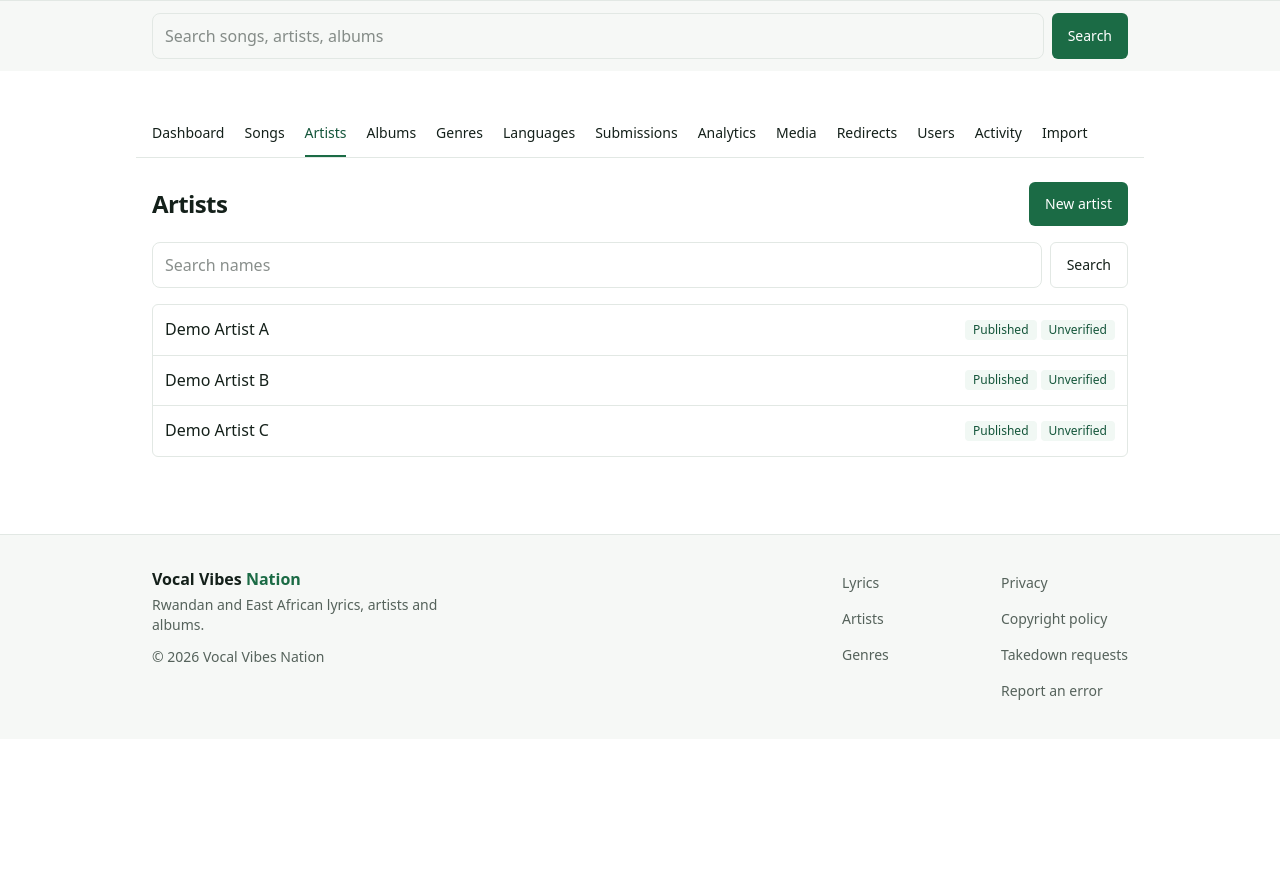
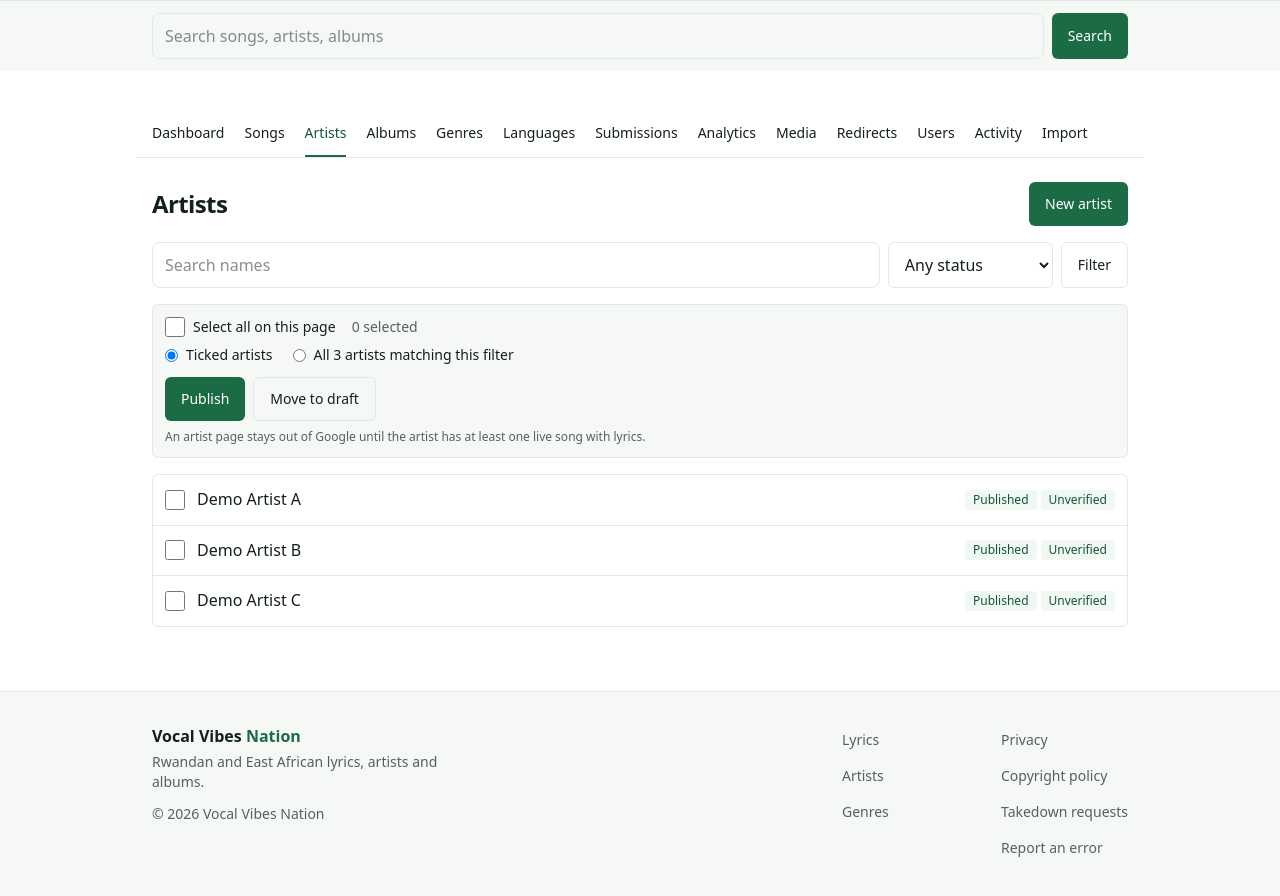
Before and after one commit to nassaone/rwandanlyrics, a Laravel app: page /admin/artists in a window 1280 px wide. Shown: the part 61-957 px from the top of the page. Before the commit the page ends 761 px from the top, so only its background shows below. Run offline with Laravel 12, Linux system fonts and the light colour scheme; a user stored in the database is signed in; data comes from the database, SQL or seed files in the repository; tables that the repository leaves empty hold one stand-in row (values such as "Sample post"); style sheets or scripts are compiled from the project's sources.

Commit message:
Bulk publish and move to draft from the admin artist list
Co-Authored-By: Claude Sonnet 5.5 <noreply@anthropic.com>
Claude-Session: https://claude.ai/code/session_014qncybxtmmQirrsHWSVT9L

```diff
--- a/app/Http/Controllers/Admin/ArtistController.php
+++ b/app/Http/Controllers/Admin/ArtistController.php
@@ -15,6 +15,7 @@ use App\Support\AdminDate;
 use App\Support\AuditLogger;
 use App\Support\Redirects;
 use Illuminate\Contracts\View\View;
+use Illuminate\Database\Eloquent\Builder;
 use Illuminate\Http\RedirectResponse;
 use Illuminate\Http\Request;
 use Illuminate\Support\Arr;
@@ -29,12 +30,7 @@ class ArtistController extends Controller
     {
         Gate::authorize('viewAny', Artist::class);
 
-        $q = trim((string) $request->query('q'));
-
-        $artists = Artist::query()
-            ->when($q !== '', fn ($query) => $query->where('name', 'like', '%'.$q.'%'))
-            ->when(PublicationStatus::tryFrom((string) $request->query('status')), fn ($query, $status) => $query->where('status', $status->value))
-            ->orderBy('name')->paginate(25)->withQueryString();
+        $artists = $this->listQuery($request)->orderBy('name')->paginate(25)->withQueryString();
 
         return view('admin.artists.index', compact('artists'));
     }
@@ -85,6 +81,70 @@ class ArtistController extends Controller
         $artist->delete();
 
         return redirect()->route('admin.artists.index')->with('status', 'Artist deleted.');
+    }
+
+    public function bulk(Request $request): RedirectResponse
+    {
+        Gate::authorize('viewAny', Artist::class);
+        abort_unless($request->user()->atLeast(Role::Admin), 403);
+
+        $data = $request->validate([
+            'action' => ['required', 'in:publish,unpublish'],
+            'scope' => ['nullable', 'in:page,all'],
+            'ids' => ['nullable', 'array'],
+            'ids.*' => ['integer'],
+        ]);
+
+        $all = ($data['scope'] ?? 'page') === 'all';
+        if (! $all && empty($data['ids'])) {
+            return back()->with('status', 'Tick at least one artist first.');
+        }
+
+        $query = $all ? $this->listQuery($request) : Artist::query()->whereIn('id', $data['ids']);
+        $artists = $query->orderBy('id')->take(1000)->get();
+
+        $done = 0;
+        $skipped = 0;
+
+        foreach ($artists as $artist) {
+            if (! Gate::allows('update', $artist)) {
+                $skipped++;
+
+                continue;
+            }
+
+            if ($data['action'] === 'publish') {
+                $artist->update([
+                    'status' => 'published',
+                    'published_at' => ($artist->published_at && $artist->published_at->lte(now())) ? $artist->published_at : now(),
+                ]);
+            } else {
+                $artist->update(['status' => 'draft']);
+            }
+
+            AuditLogger::record('artist.bulk_'.$data['action'], $artist, ['bulk' => true]);
+            $done++;
+        }
+
+        $label = $data['action'] === 'publish' ? 'Published' : 'Moved to draft:';
+        $message = "{$label} {$done} artist".($done === 1 ? '' : 's').'.';
+        if ($skipped) {
+            $message .= " Skipped {$skipped} you cannot edit.";
+        }
+        if ($all && $artists->count() === 1000) {
+            $message .= ' Limit of 1000 per run reached, run it again for the rest.';
+        }
+
+        return back()->with('status', $message);
+    }
+
+    private function listQuery(Request $request): Builder
+    {
+        $q = trim((string) $request->input('q'));
+
+        return Artist::query()
+            ->when($q !== '', fn ($query) => $query->where('name', 'like', '%'.$q.'%'))
+            ->when(PublicationStatus::tryFrom((string) $request->input('status')), fn ($query, $status) => $query->where('status', $status->value));
     }
 
     public function merge(MergeArtistRequest $request, Artist $artist): RedirectResponse
--- a/resources/views/admin/artists/index.blade.php
+++ b/resources/views/admin/artists/index.blade.php
@@ -6,12 +6,57 @@
     <form method="GET" class="mt-4 flex flex-wrap gap-2" role="search">
         <label class="sr-only" for="q">Search names</label>
         <input id="q" name="q" value="{{ request('q') }}" placeholder="Search names" class="min-w-0 flex-1 min-h-11 rounded-lg border border-line px-3 py-2.5 text-base">
-        <x-button type="submit" variant="secondary">Search</x-button>
+        <label class="sr-only" for="status">Status</label>
+        <select id="status" name="status" class="rounded-md border border-line bg-page px-3 py-2 text-base">
+            <option value="">Any status</option>
+            @foreach (\App\Support\EnumOptions::for(\App\Enums\PublicationStatus::class) as $value => $label)
+                <option value="{{ $value }}" @selected(request('status') === $value)>{{ $label }}</option>
+            @endforeach
+        </select>
+        <x-button type="submit" variant="secondary">Filter</x-button>
     </form>
+
+    @php($canBulk = auth()->user()->atLeast(\App\Enums\Role::Admin))
+
+    <form method="POST" action="{{ route('admin.artists.bulk') }}" x-data="{ n: 0, scope: 'page' }"
+          @submit="if (scope === 'all' && ! confirm('Apply this to all {{ $artists->total() }} artists matching the current filter?')) $event.preventDefault()">
+        @csrf
+        <input type="hidden" name="q" value="{{ request('q') }}">
+        <input type="hidden" name="status" value="{{ request('status') }}">
+
+        @if ($canBulk && $artists->count())
+            <div class="mt-4 rounded-md border border-line bg-surface p-3">
+                <div class="flex flex-wrap items-center gap-x-4 gap-y-2">
+                    <label class="flex items-center gap-2 text-sm">
+                        <input type="checkbox" class="size-5"
+                               @change="$root.querySelectorAll('input[name=\'ids[]\']').forEach(c => c.checked = $event.target.checked); n = $root.querySelectorAll('input[name=\'ids[]\']:checked').length">
+                        Select all on this page
+                    </label>
+                    <span class="text-sm text-muted" x-text="n + ' selected'"></span>
+                </div>
+                <div class="mt-2 flex flex-wrap gap-x-5 gap-y-1 text-sm">
+                    <label class="flex items-center gap-2"><input type="radio" value="page" x-model="scope"> Ticked artists</label>
+                    <label class="flex items-center gap-2"><input type="radio" value="all" x-model="scope"> All {{ $artists->total() }} artists matching this filter</label>
+                </div>
+                <input type="hidden" name="scope" :value="scope">
+                <div class="mt-3 flex flex-wrap gap-2">
+                    <button type="submit" name="action" value="publish" class="min-h-11 rounded-md bg-accent-600 px-4 py-2 text-sm font-medium text-on-accent">Publish</button>
+                    <button type="submit" name="action" value="unpublish" class="min-h-11 rounded-md border border-line px-4 py-2 text-sm hover:bg-page">Move to draft</button>
+                </div>
+                <p class="mt-2 text-xs text-muted">An artist page stays out of Google until the artist has at least one live song with lyrics.</p>
+            </div>
+        @endif
+
         <ul class="mt-4 divide-y divide-line rounded-md border border-line">
             @forelse ($artists as $artist)
                 <li class="flex flex-wrap items-center justify-between gap-2 p-3">
+                    <div class="flex min-w-0 items-center gap-3">
+                        @if ($canBulk)
+                            <input type="checkbox" name="ids[]" value="{{ $artist->id }}" class="size-5 shrink-0" aria-label="Select {{ $artist->name }}"
+                                   @change="n = $root.querySelectorAll('input[name=\'ids[]\']:checked').length">
+                        @endif
                         <a href="{{ route('admin.artists.edit', $artist) }}" class="font-medium hover:text-accent-600">{{ $artist->name }}</a>
+                    </div>
                     <div class="flex gap-1">
                         <x-badge>{{ \Illuminate\Support\Str::headline($artist->status->value) }}</x-badge>
                         <x-badge>{{ \Illuminate\Support\Str::headline($artist->verification_status->value) }}</x-badge>
@@ -21,5 +66,6 @@
                 <li class="p-3 text-muted">No artists match.</li>
             @endforelse
         </ul>
+    </form>
     <div class="mt-6">{{ $artists->links() }}</div>
 </x-admin-layout>
--- a/routes/web.php
+++ b/routes/web.php
@@ -81,6 +81,7 @@ Route::middleware(['auth', EnsureUserIsActive::class, EnsureRole::class.':editor
         Route::get('/', AdminController::class)->name('dashboard');
         Route::post('songs/bulk', [AdminSongController::class, 'bulk'])->name('songs.bulk');
         Route::resource('songs', AdminSongController::class)->except('show');
+        Route::post('artists/bulk', [AdminArtistController::class, 'bulk'])->name('artists.bulk');
         Route::resource('artists', AdminArtistController::class)->except('show');
         Route::post('artists/{artist}/merge', [AdminArtistController::class, 'merge'])->name('artists.merge');
         Route::resource('albums', AdminAlbumController::class)->except('show');
```
Also changed, not shown: tests/Feature/Admin/BulkArtistActionsTest.php (added, +91 -0 lines). Lines whose indentation alone changed are shown as unchanged.
